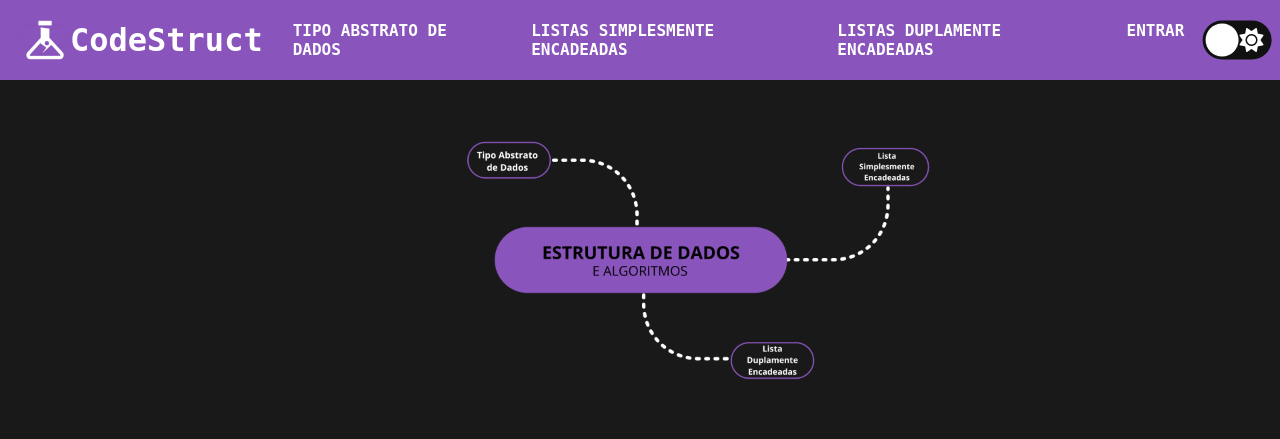
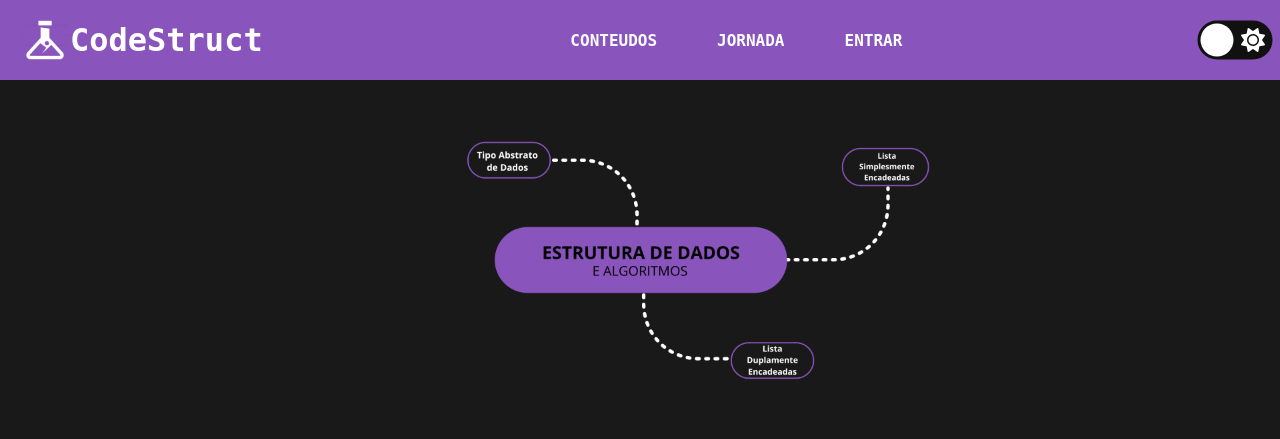
Before and after one commit to M3NT0Sz/CodeStruct, a PHP site: page / in a window 1280 px wide. Shown: the top 439 px of the page. Run offline with PHP 8.4, Linux system fonts and the light colour scheme; some libraries are stand-ins or nearby versions.

Commit message:
Alterações

```diff
--- a/index.php
+++ b/index.php
@@ -22,17 +22,12 @@
     <ul>
       <h3>
         <a href="./tipoAbstratoDados.php">
-          <li>Tipo Abstrato de Dados</li>
+          <li>Conteudos</li>
         </a>
       </h3>
       <h3>
         <a href="./listasSimplesmenteEncadeadas.php">
-          <li>Listas Simplesmente Encadeadas</li>
-        </a>
-      </h3>
-      <h3>
-        <a href="./listasDuplamenteEncadeadas.php">
-          <li>Listas Duplamente Encadeadas</li>
+          <li>Jornada</li>
         </a>
       </h3>
       <h3>
```
